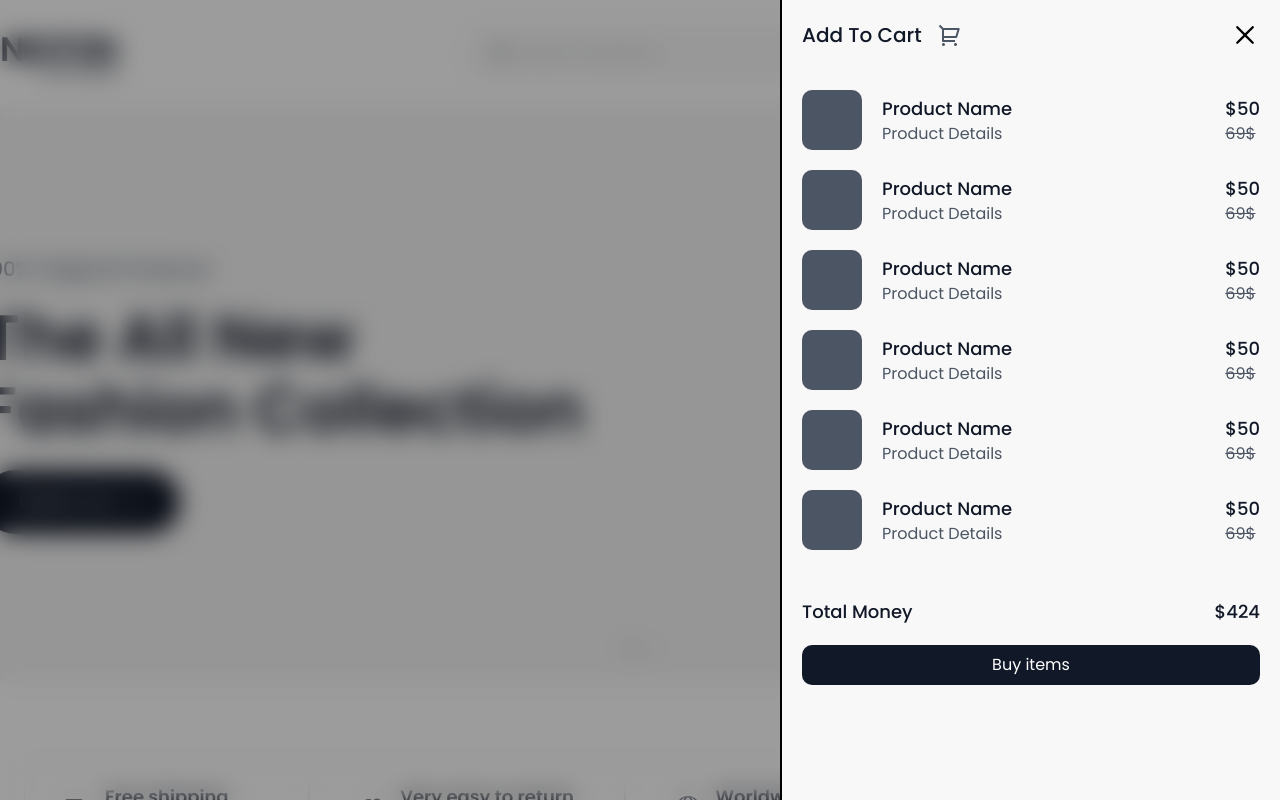
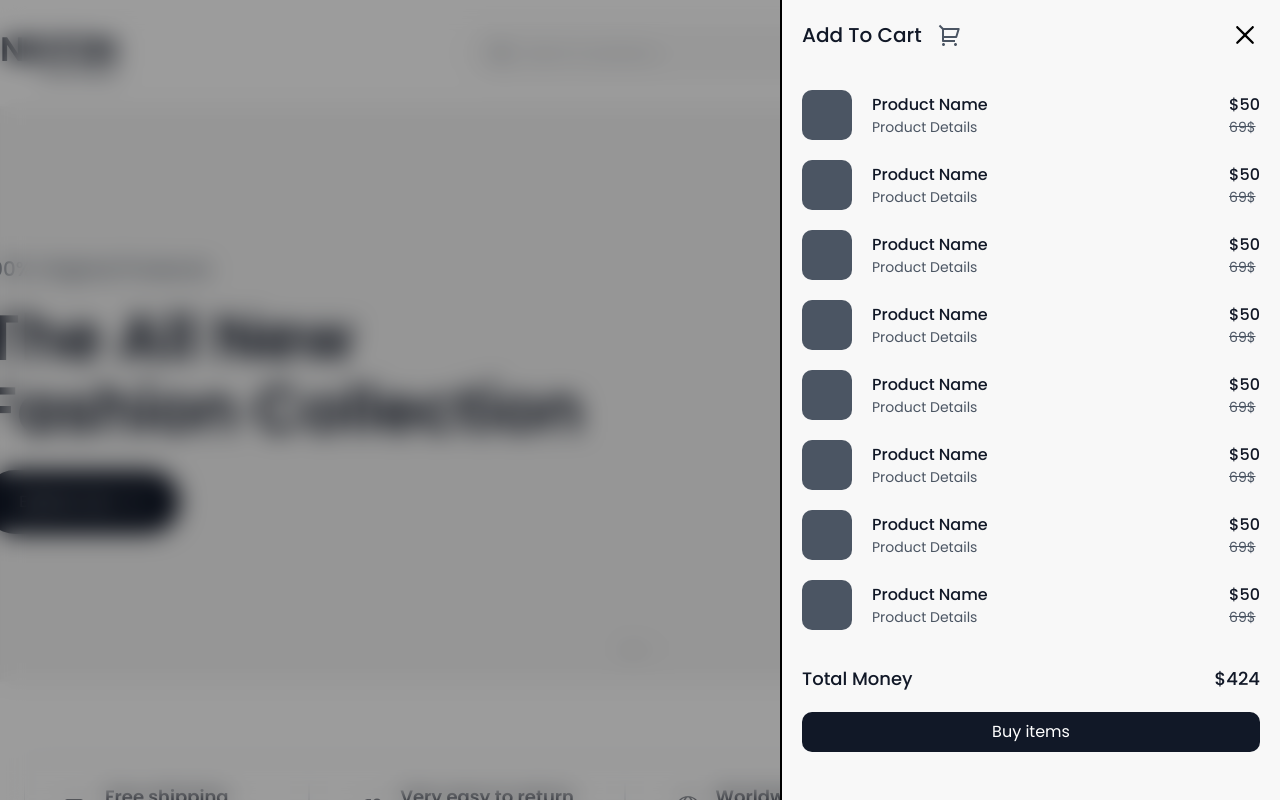
Before and after one commit to Munna-Scriptz/Nexton-E-Commerce, a React (Vite) app: page / in a window 1280 px wide. Shown: the top 800 px of the page. Built offline with nearby package versions, Linux system fonts and the light colour scheme.

Commit message:
Add to cart Customized

```diff
--- a/src/components/AddToCart.jsx
+++ b/src/components/AddToCart.jsx
@@ -14,98 +14,113 @@ export const AddToCart = () => {
                 <div className='cursor-pointer'><RxCross2 className='text-3xl'/></div>
             </div>
             {/* ------Add items */}
-            <div className='h-120 overflow-y-scroll'>
+            <div className='h-[72%] overflow-y-scroll'>
                 <div className='flex items-center justify-between mb-5'>
                     <div className='flex items-center gap-5'>
-                        <div className='w-[60px] h-[60px] bg-Primary rounded-[10px]'></div>
+                        <div className='w-[50px] h-[50px] bg-Primary rounded-[10px]'></div>
                         <div>
-                            <h2 className='text-second font-medium text-[18px]'>Product Name</h2>
-                            <p className='text-Primary font-normal text-base'>Product Details</p>
+                            <h2 className='text-second font-medium text-[16px]'>Product Name</h2>
+                            <p className='text-Primary font-normal text-sm'>Product Details</p>
                         </div>
                     </div>
                     <div>
-                        <h2 className='text-second font-medium text-[18px]'>$50</h2>
-                        <p className='text-Primary font-normal text-base line-through'>69$</p>
+                        <h2 className='text-second font-medium text-base'>$50</h2>
+                        <p className='text-Primary font-normal text-sm line-through'>69$</p>
                     </div>
                 </div>
                 <div className='flex items-center justify-between mb-5'>
                     <div className='flex items-center gap-5'>
-                        <div className='w-[60px] h-[60px] bg-Primary rounded-[10px]'></div>
+                        <div className='w-[50px] h-[50px] bg-Primary rounded-[10px]'></div>
                         <div>
-                            <h2 className='text-second font-medium text-[18px]'>Product Name</h2>
-                            <p className='text-Primary font-normal text-base'>Product Details</p>
+                            <h2 className='text-second font-medium text-[16px]'>Product Name</h2>
+                            <p className='text-Primary font-normal text-sm'>Product Details</p>
                         </div>
                     </div>
                     <div>
-                        <h2 className='text-second font-medium text-[18px]'>$50</h2>
-                        <p className='text-Primary font-normal text-base line-through'>69$</p>
+                        <h2 className='text-second font-medium text-base'>$50</h2>
+                        <p className='text-Primary font-normal text-sm line-through'>69$</p>
                     </div>
                 </div>
                 <div className='flex items-center justify-between mb-5'>
                     <div className='flex items-center gap-5'>
-                        <div className='w-[60px] h-[60px] bg-Primary rounded-[10px]'></div>
+                        <div className='w-[50px] h-[50px] bg-Primary rounded-[10px]'></div>
                         <div>
-                            <h2 className='text-second font-medium text-[18px]'>Product Name</h2>
-                            <p className='text-Primary font-normal text-base'>Product Details</p>
+                            <h2 className='text-second font-medium text-[16px]'>Product Name</h2>
+                            <p className='text-Primary font-normal text-sm'>Product Details</p>
                         </div>
                     </div>
                     <div>
-                        <h2 className='text-second font-medium text-[18px]'>$50</h2>
-                        <p className='text-Primary font-normal text-base line-through'>69$</p>
+                        <h2 className='text-second font-medium text-base'>$50</h2>
+                        <p className='text-Primary font-normal text-sm line-through'>69$</p>
                     </div>
                 </div>
                 <div className='flex items-center justify-between mb-5'>
                     <div className='flex items-center gap-5'>
-                        <div className='w-[60px] h-[60px] bg-Primary rounded-[10px]'></div>
+                        <div className='w-[50px] h-[50px] bg-Primary rounded-[10px]'></div>
                         <div>
-                            <h2 className='text-second font-medium text-[18px]'>Product Name</h2>
-                            <p className='text-Primary font-normal text-base'>Product Details</p>
+                            <h2 className='text-second font-medium text-[16px]'>Product Name</h2>
+                            <p className='text-Primary font-normal text-sm'>Product Details</p>
                         </div>
                     </div>
                     <div>
-                        <h2 className='text-second font-medium text-[18px]'>$50</h2>
-                        <p className='text-Primary font-normal text-base line-through'>69$</p>
+                        <h2 className='text-second font-medium text-base'>$50</h2>
+                        <p className='text-Primary font-normal text-sm line-through'>69$</p>
                     </div>
                 </div>
                 <div className='flex items-center justify-between mb-5'>
                     <div className='flex items-center gap-5'>
-                        <div className='w-[60px] h-[60px] bg-Primary rounded-[10px]'></div>
+                        <div className='w-[50px] h-[50px] bg-Primary rounded-[10px]'></div>
                         <div>
-                            <h2 className='text-second font-medium text-[18px]'>Product Name</h2>
-                            <p className='text-Primary font-normal text-base'>Product Details</p>
+                            <h2 className='text-second font-medium text-[16px]'>Product Name</h2>
+                            <p className='text-Primary font-normal text-sm'>Product Details</p>
                         </div>
                     </div>
                     <div>
-                        <h2 className='text-second font-medium text-[18px]'>$50</h2>
-                        <p className='text-Primary font-normal text-base line-through'>69$</p>
+                        <h2 className='text-second font-medium text-base'>$50</h2>
+                        <p className='text-Primary font-normal text-sm line-through'>69$</p>
                     </div>
                 </div>
                 <div className='flex items-center justify-between mb-5'>
                     <div className='flex items-center gap-5'>
-                        <div className='w-[60px] h-[60px] bg-Primary rounded-[10px]'></div>
+                        <div className='w-[50px] h-[50px] bg-Primary rounded-[10px]'></div>
                         <div>
-                            <h2 className='text-second font-medium text-[18px]'>Product Name</h2>
-                            <p className='text-Primary font-normal text-base'>Product Details</p>
+                            <h2 className='text-second font-medium text-[16px]'>Product Name</h2>
+                            <p className='text-Primary font-normal text-sm'>Product Details</p>
                         </div>
                     </div>
                     <div>
-                        <h2 className='text-second font-medium text-[18px]'>$50</h2>
-                        <p className='text-Primary font-normal text-base line-through'>69$</p>
+                        <h2 className='text-second font-medium text-base'>$50</h2>
+                        <p className='text-Primary font-normal text-sm line-through'>69$</p>
                     </div>
                 </div>
                 <div className='flex items-center justify-between mb-5'>
                     <div className='flex items-center gap-5'>
-                        <div className='w-[60px] h-[60px] bg-Primary rounded-[10px]'></div>
+                        <div className='w-[50px] h-[50px] bg-Primary rounded-[10px]'></div>
                         <div>
-                            <h2 className='text-second font-medium text-[18px]'>Product Name</h2>
-                            <p className='text-Primary font-normal text-base'>Product Details</p>
+                            <h2 className='text-second font-medium text-[16px]'>Product Name</h2>
+                            <p className='text-Primary font-normal text-sm'>Product Details</p>
                         </div>
                     </div>
                     <div>
-                        <h2 className='text-second font-medium text-[18px]'>$50</h2>
-                        <p className='text-Primary font-normal text-base line-through'>69$</p>
+                        <h2 className='text-second font-medium text-base'>$50</h2>
+                        <p className='text-Primary font-normal text-sm line-through'>69$</p>
                     </div>
                 </div>
+                <div className='flex items-center justify-between mb-5'>
+                    <div className='flex items-center gap-5'>
+                        <div className='w-[50px] h-[50px] bg-Primary rounded-[10px]'></div>
+                        <div>
+                            <h2 className='text-second font-medium text-[16px]'>Product Name</h2>
+                            <p className='text-Primary font-normal text-sm'>Product Details</p>
+                        </div>
+                    </div>
+                    <div>
+                        <h2 className='text-second font-medium text-base'>$50</h2>
+                        <p className='text-Primary font-normal text-sm line-through'>69$</p>
+                    </div>
+                </div>
+
+
             </div>
 
             {/* ------Buy items */}
```
